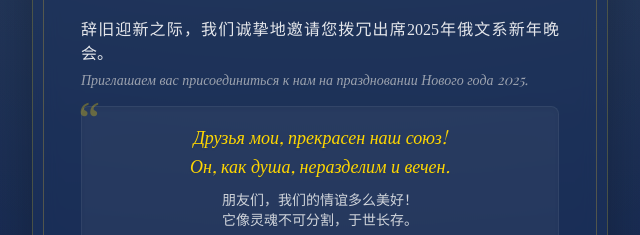
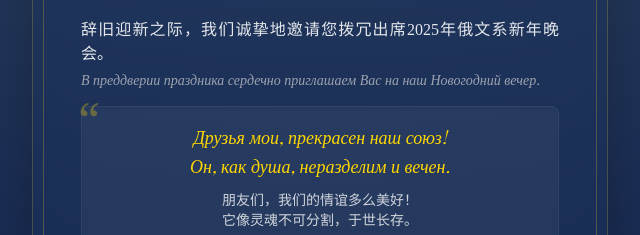
Before and after one commit to 83554ccg/NewYear2025-Invite, a plain HTML site: page index.html in a window 1280 px wide. Shown: the part 531-766 px from the top of the page, 320-960 px from the left. Drawn offline with nearby package versions, Linux system fonts and the light colour scheme; a web font is replaced by a local one.

Commit message:
Update index.html

```diff
--- a/index.html
+++ b/index.html
@@ -228,7 +228,7 @@
                     <p>
                         辞旧迎新之际，我们诚挚地邀请您拨冗出席2025年俄文系新年晚会。
                         <br>
-                        <span class="ru-font text-sm text-gray-400 block mt-1">Приглашаем вас присоединиться к нам на праздновании Нового года 2025.</span>
+                        <span class="ru-font text-sm text-gray-400 block mt-1">В преддверии праздника сердечно приглашаем Вас на наш Новогодний вечер.</span>
                     </p>
 
                     <div class="relative py-4 my-4 bg-white/5 rounded-lg border border-white/5 shadow-inner">
@@ -429,4 +429,5 @@
         });
     </script>
 </body>
+
 </html>
```
